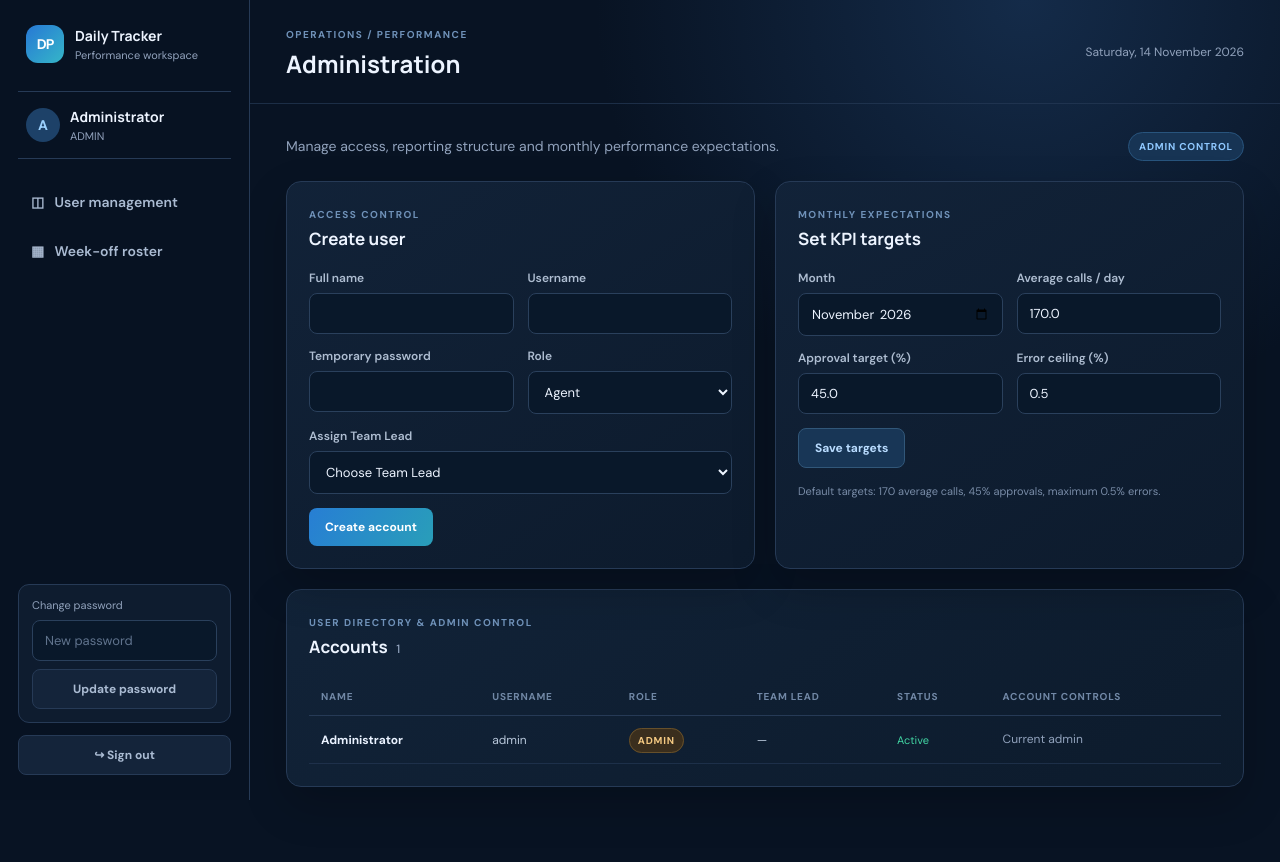
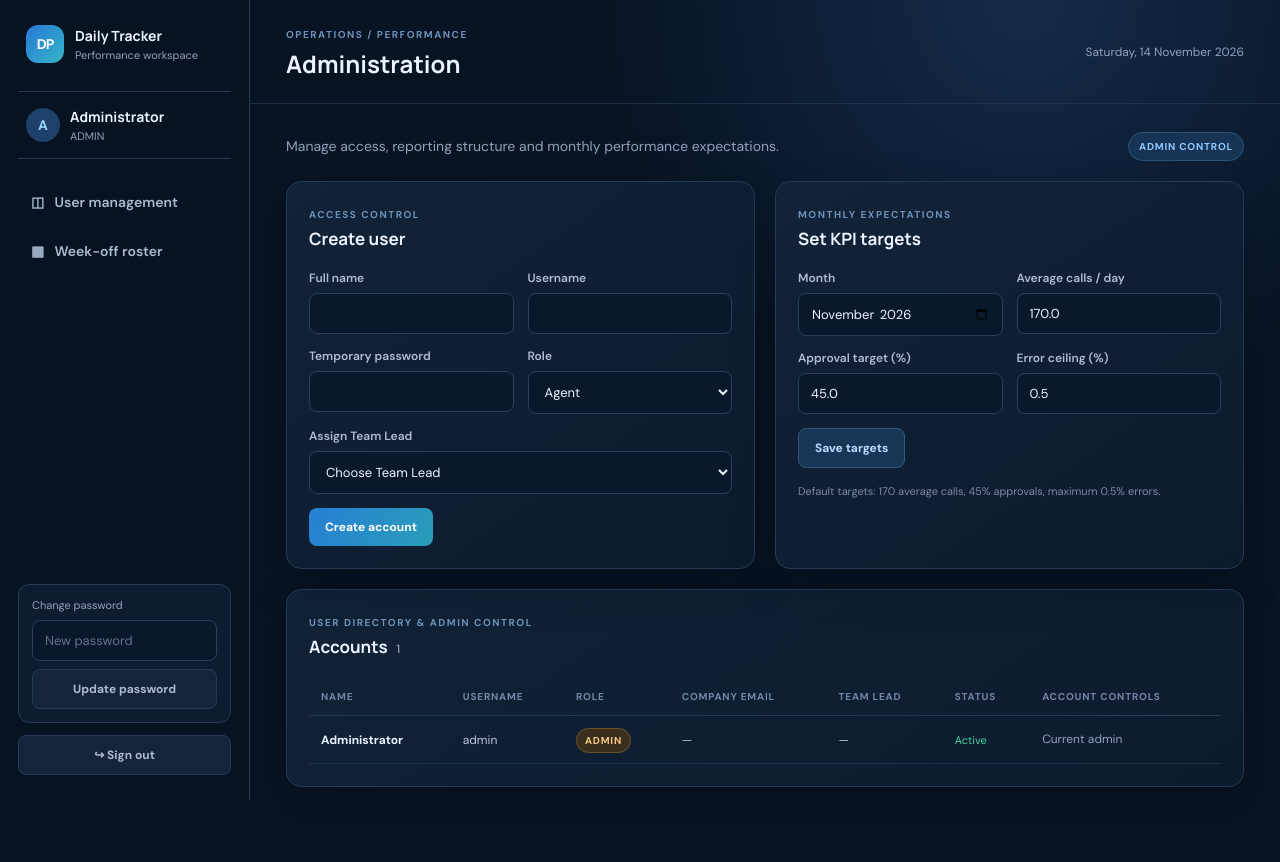
Before and after one commit to Srikanth-ops-code/agent-performance-tracking, a Flask app: page /admin/users in a window 1280 px wide. Run offline with Flask 3, Linux system fonts and the light colour scheme; a user stored in the database is signed in; data comes from the database, SQL or seed files in the repository; some libraries are stand-ins or nearby versions.

Commit message:
Show agent company emails in admin user directory

```diff
--- a/templates/admin_users.html
+++ b/templates/admin_users.html
@@ -29,10 +29,11 @@
 </div>
 <div class="panel">
   <div class="panel-head"><div><span class="eyebrow">USER DIRECTORY & ADMIN CONTROL</span><h2>Accounts <span class="count">{{ users|length }}</span></h2></div></div>
-  <div class="table-wrap"><table><thead><tr><th>Name</th><th>Username</th><th>Role</th><th>Team Lead</th><th>Status</th><th>Account controls</th></tr></thead><tbody>
+  <div class="table-wrap"><table><thead><tr><th>Name</th><th>Username</th><th>Role</th><th>Company email</th><th>Team Lead</th><th>Status</th><th>Account controls</th></tr></thead><tbody>
   {% for u in users %}<tr>
     <td><strong>{{ u.full_name }}</strong></td><td>{{ u.username }}</td>
     <td><span class="role-pill {{ u.role }}">{{ u.role|upper }}</span></td>
+    <td>{{ u.email if u.role == 'agent' and u.email else '—' }}</td>
     <td>{{ u.team_lead.full_name if u.role == 'agent' and u.team_lead else '—' }}</td>
     <td><span class="status {{ 'active' if u.active else 'inactive' }}">{{ 'Active' if u.active else 'Inactive' }}</span></td>
     <td>
```
